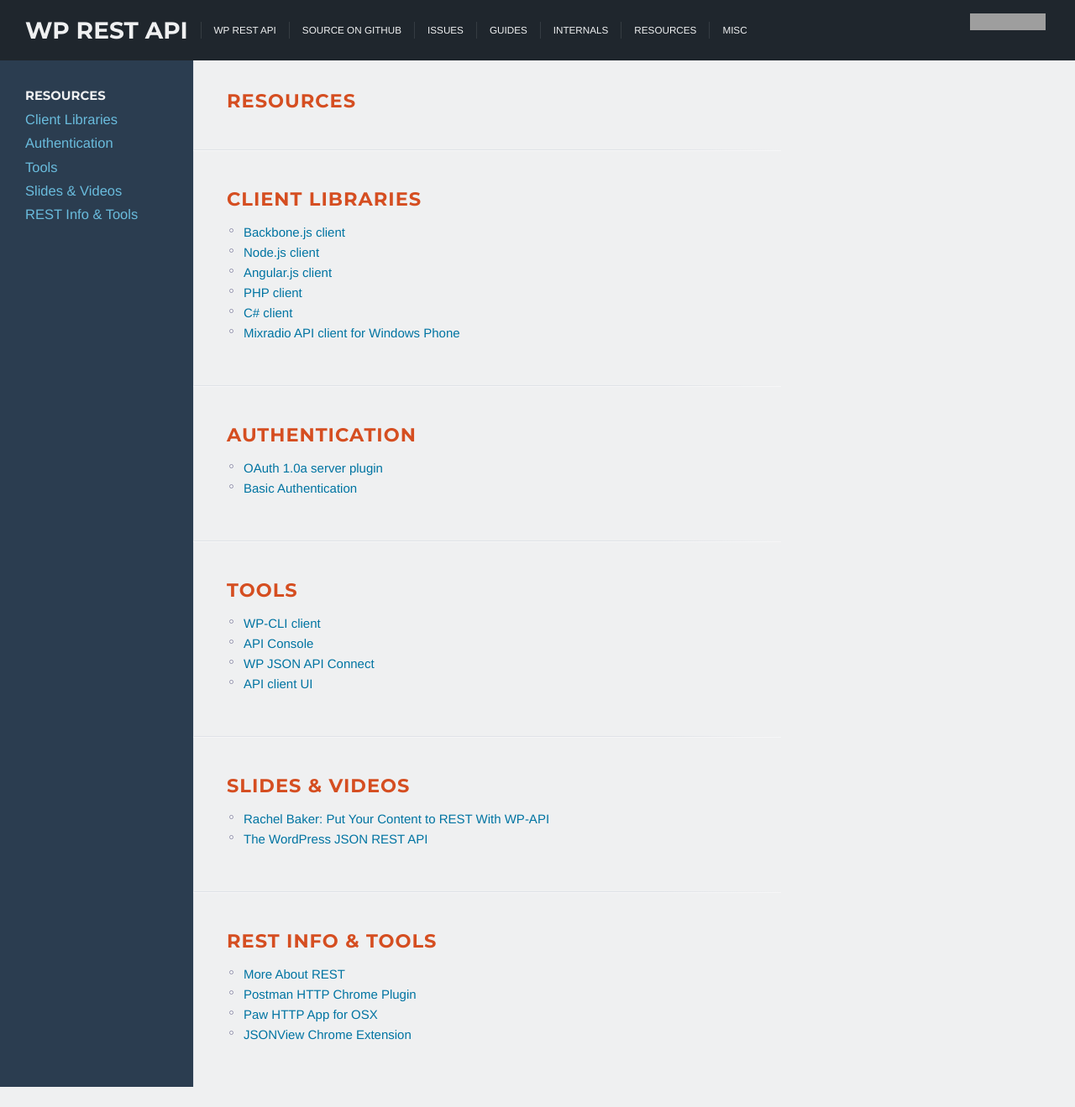
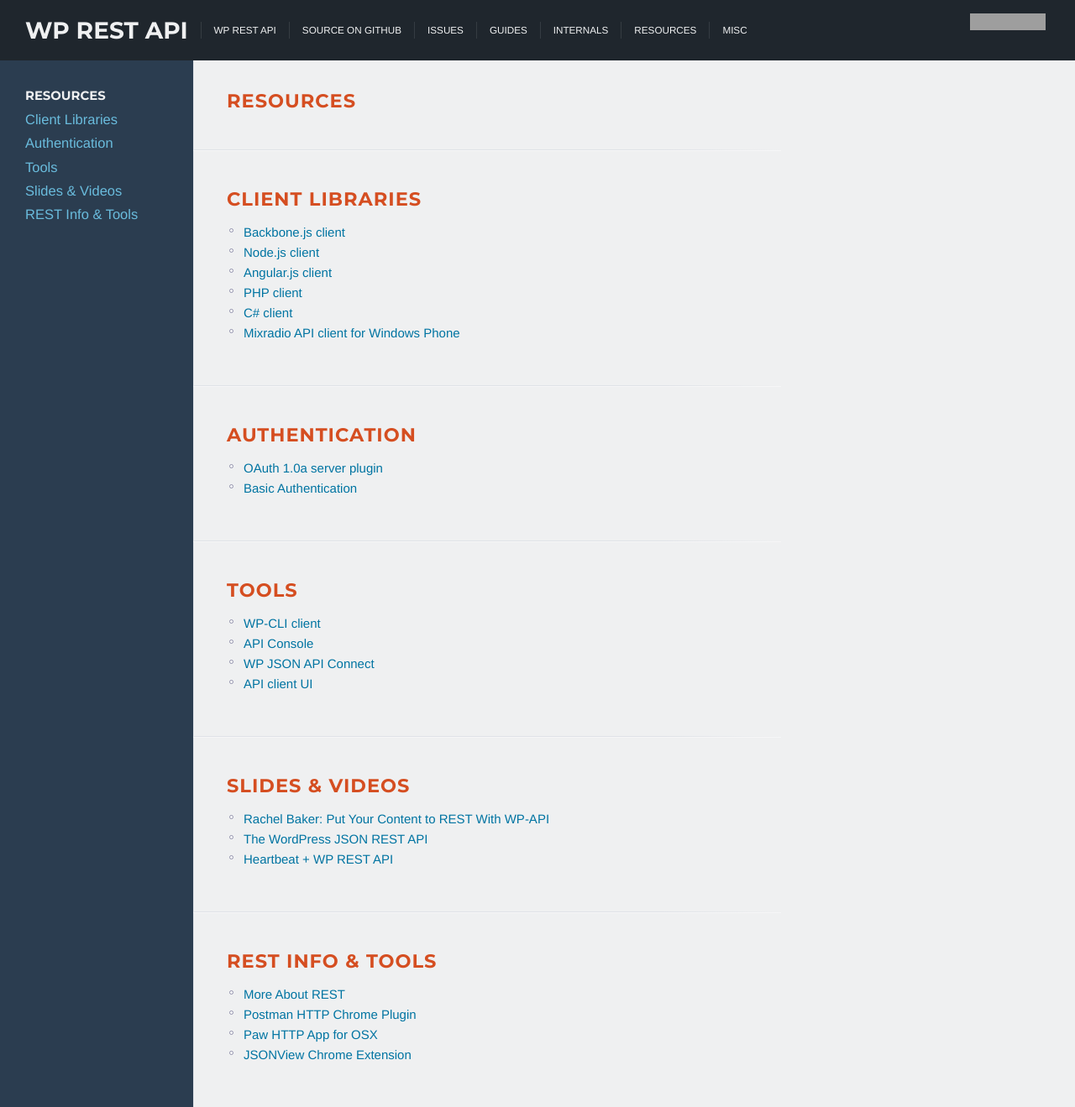
Before and after one commit to WP-API/WP-API.github.io, a Jekyll site: the page built from resources.md, in a window 1280 px wide. Shown: the whole page at 84% size. Built offline with Jekyll 4.4.1, drawn with Linux system fonts in a browser that asks for light colours; nearby versions of some CDN libraries; before the commit the page ends 1295 px from its top, so only the background shows below that; grey boxes are pictures that could not be loaded.

Commit message:
Added additional resources

```diff
--- a/resources.md
+++ b/resources.md
@@ -51,9 +51,11 @@
 
 * [Rachel Baker: Put Your Content to REST With WP-API][]
 * [The WordPress JSON REST API][]
+* [Heartbeat + WP REST API][]
 
 [Rachel Baker: Put Your Content to REST With WP-API]: http://wordpress.tv/2014/07/06/rachel-baker-put-your-content-to-rest-with-wp-api/
 [The WordPress JSON REST API]: https://speakerdeck.com/rmccue/wcmke2014
+[Heartbeat + WP REST API]: http://www.getsource.net/wp-content/uploads/2014/08/WCNYC-Heartbeat.pdf
 
 REST Info & Tools
 -----------------
```
